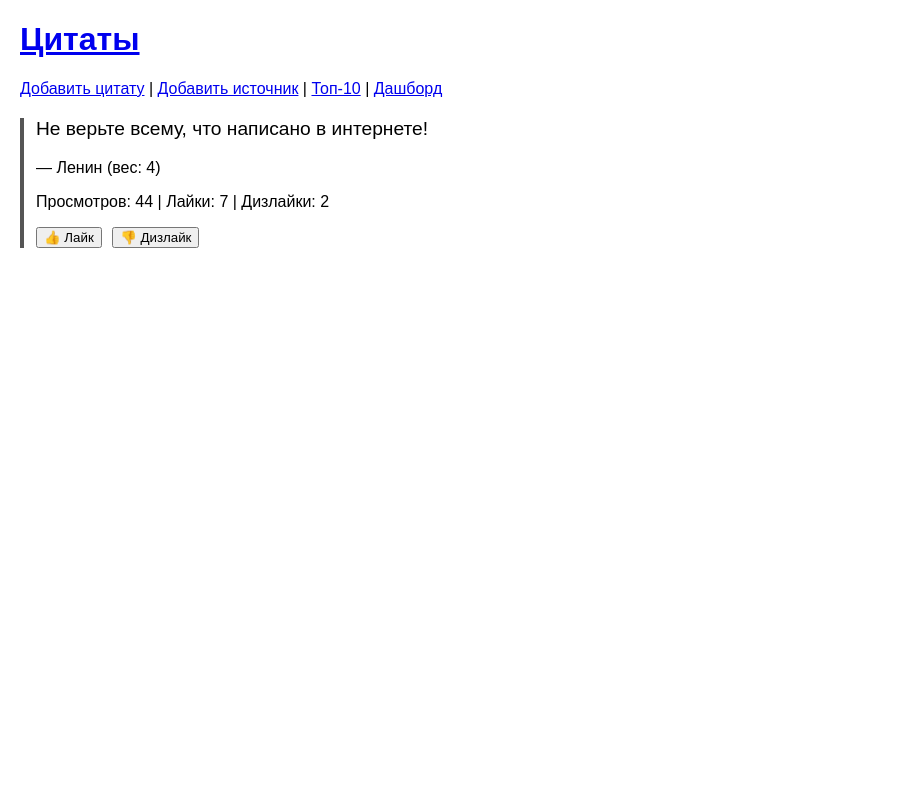
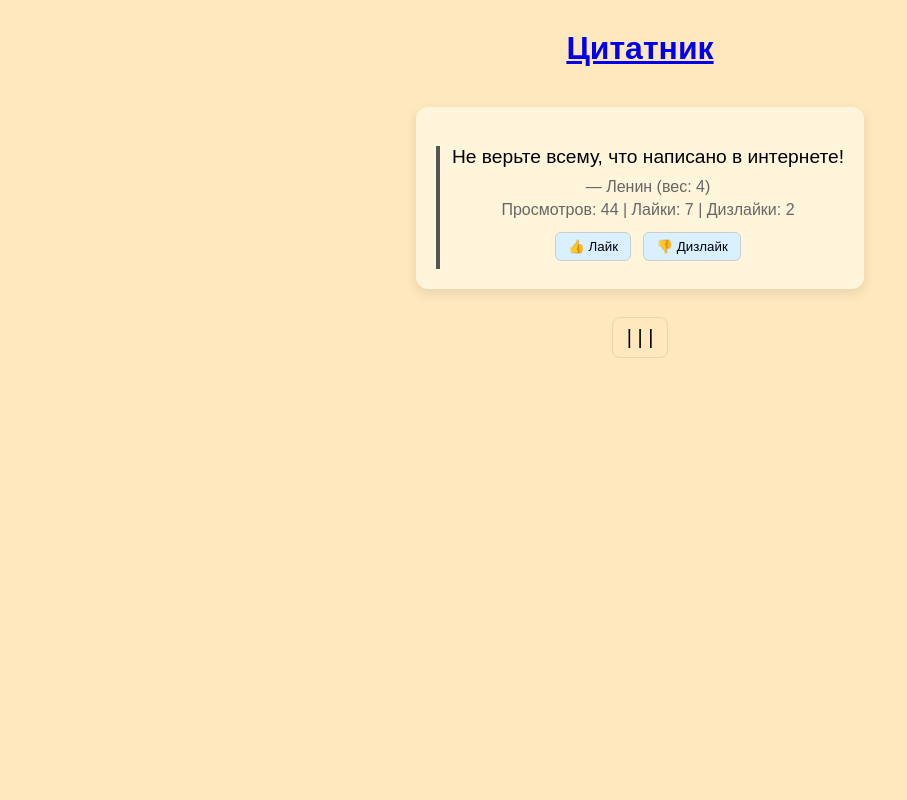
Before and after one commit to AleksandrSolomennikov/django_quotes_generator, a Django app: page / in a window 1280 px wide. Shown: the whole page, without its empty margins (0-907 px from the left). Run offline with Django 4.2, Linux system fonts and the light colour scheme; data comes from the database, SQL or seed files in the repository; both versions use the stored data as it was after the commit.

Commit message:
Visual changes, adding quote block and context menu

```diff
--- a/quotes/static/quotes/styles.css
+++ b/quotes/static/quotes/styles.css
@@ -1,6 +1,106 @@
-body{font-family: Arial, sans-serif; margin:20px}
-header{margin-bottom:20px}
-.quote{border-left:4px solid #555;padding-left:12px}
-.text{font-size:1.2rem}
-meta{color:#666}
-button{margin-right:6px}
+body {
+    margin: 0;
+    min-height: 100vh;
+    display: flex;
+    flex-direction: column; /* выстраиваем элементы сверху вниз */
+    align-items: center;    /* по центру горизонтали */
+    background: #ffe8be;
+    font-family: Arial, sans-serif;
+}
+
+header {
+    margin-top: 30px;  /* отступ сверху */
+    margin-bottom: 40px; /* расстояние до цитаты */
+    text-align: center;
+}
+
+header h1 {
+    margin: 0;
+    font-size: 2rem;
+    color: purple;
+}
+
+.quote-container {
+    text-align: center;
+    max-width: 600px;
+    padding: 20px;
+    background: rgb(255, 245, 219);
+    border-radius: 12px;
+    box-shadow: 0 4px 12px rgba(0,0,0,0.1);
+}
+
+.quote {
+    border-left: 4px solid #555;
+    padding-left: 12px;
+}
+
+.text {
+    font-size: 1.2rem;
+    margin-bottom: 10px;
+}
+
+.meta {
+    color: #666;
+    margin: 5px 0;
+}
+
+button {
+    margin: 8px 4px;
+    padding: 6px 12px;
+    border-radius: 6px;
+    border: 1px solid #ccc;
+    background: #d8f0ff;
+    cursor: pointer;
+    transition: background 0.2s;
+}
+
+button:hover {
+    background: #eee;
+}
+
+
+.menu-wrapper {
+    margin-top: 20px;
+    text-align: center;
+    position: relative;
+}
+
+.menu-toggle {
+    font-size: 20px;
+    padding: 8px 14px;
+    background: #ffe8be;
+    border: 1px solid #e9d5b1;
+    border-radius: 8px;
+    cursor: pointer;
+}
+
+.menu {
+    display: none;
+    position: absolute;
+    left: 50%;
+    transform: translateX(-50%);
+    margin-top: 10px;
+    background: #ffe8be;
+    border: 0px solid #dddddd;
+    border-radius: 10px;
+    box-shadow: 0 6px 24px rgba(250, 180, 50, 0.486);
+    padding: 10px 20px;
+    min-width: 200px;
+    text-align: left;
+}
+
+.menu.open {
+    display: block;
+}
+
+.menu a {
+    display: block;
+    padding: 8px 0;
+    color: #333;
+    text-decoration: none;
+    transition: color 0.2s;
+}
+
+.menu a:hover {
+    color: purple;
+}
--- a/quotes/templates/quotes/base.html
+++ b/quotes/templates/quotes/base.html
@@ -9,16 +9,30 @@
 </head>
 <body>
     <header>
-        <h1><a href="{% url 'quotes:index' %}">Цитаты</a></h1>
-        <nav>
-            <a href="{% url 'quotes:add_quote' %}">Добавить цитату</a> |
-            <a href="{% url 'quotes:add_source' %}">Добавить источник</a> |
-            <a href="{% url 'quotes:top10' %}">Топ-10</a> |
-            <a href="{% url 'quotes:dashboard' %}">Дашборд</a>
-        </nav>
+        <h1 style="text-align:center;"><a href="{% url 'quotes:index' %}">Цитатник</a></h1>
+
     </header>
     <main>
         {% block content %}{% endblock %}
+
+        <div class="menu-wrapper">
+            <button class="menu-toggle">| | |</button>
+            <div class="menu" id="menu">
+                <a href="{% url 'quotes:add_source' %}">➕ Добавить источник</a>
+                <a href="{% url 'quotes:add_quote' %}">📝 Добавить цитату</a>
+                <a href="{% url 'quotes:top10' %}">🏆 Топ-10</a>
+                <a href="{% url 'quotes:dashboard' %}">📊 Дашборд</a>
+            </div>
+        </div>
+
+        <script>
+            const menuBtn = document.querySelector('.menu-toggle');
+            const menu = document.getElementById('menu');
+
+            menuBtn.addEventListener('click', () => {
+                menu.classList.toggle('open');
+            });
+        </script>
     </main>
 </body>
 </html>
--- a/quotes/templates/quotes/index.html
+++ b/quotes/templates/quotes/index.html
@@ -2,6 +2,7 @@
 
 {% block content %}
     {% if quote %}
+        <div class="quote-container">
             <article class="quote">
                 <p class="text">{{ quote.text }}</p>
                 <p class="meta">— {{ quote.source.name }} (вес: {{ quote.weight }})</p>
@@ -17,6 +18,7 @@
                     <button type="button" data-action="dislike">👎 Дизлайк</button>
                 </form>
             </article>
+        </div>
 
         <script>
             const form = document.getElementById('vote-form');
@@ -43,7 +45,10 @@
                 });
             });
         </script>
+
     {% else %}
         <p>Цитат ещё нет. <a href="{% url 'quotes:add_quote' %}">Добавьте первую</a>.</p>
     {% endif %}
+
+
 {% endblock %}
```
Also changed, not shown: db.sqlite3. Lines whose indentation alone changed are shown as unchanged.
